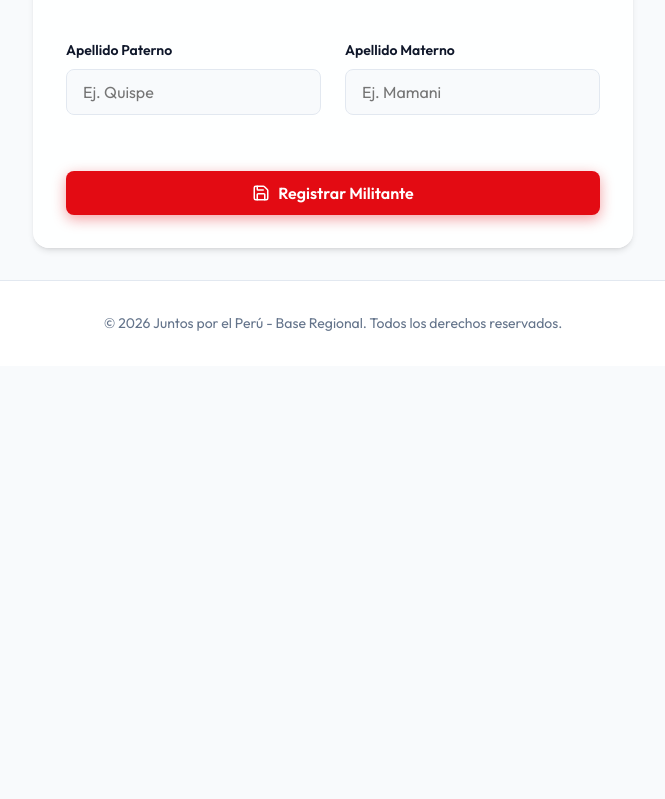
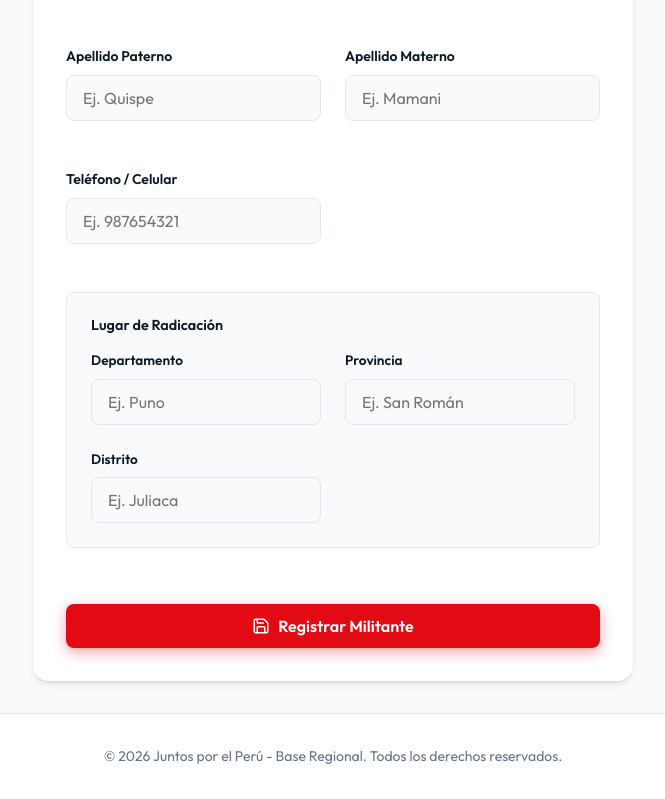
Before and after one commit to alvarocahuana/registro-militantes-jpp, a React (Vite) app: page / in a window 1280 px wide. Shown: the part 609-1408 px from the top of the page, without its empty margins (307-972 px from the left). Before the commit the page ends 975 px from the top, so only its background shows below. Built offline with nearby package versions, Linux system fonts and the light colour scheme.

Commit message:
Add contact info and tricolor header

```diff
--- a/src/App.tsx
+++ b/src/App.tsx
@@ -32,8 +32,9 @@ function App() {
   return (
     <BrowserRouter>
       <div className="app-wrapper">
-        <header className="header glass">
-          <div className="container header-container">
+        <header className="header glass" style={{ paddingTop: 0 }}>
+          <div style={{ height: '6px', background: 'linear-gradient(to right, var(--jpp-red) 33.3%, white 33.3%, white 66.6%, var(--jpp-green) 66.6%)', width: '100%' }}></div>
+          <div className="container header-container" style={{ paddingTop: '1rem' }}>
             <Link to="/" className="brand">
               <span className="brand-icon" style={{ fontSize: '2rem' }}>JP</span>
               <div>
--- a/src/components/MilitantsList.tsx
+++ b/src/components/MilitantsList.tsx
@@ -134,6 +134,7 @@ export default function MilitantsList() {
                             <th style={{ padding: '1.25rem 2rem', fontWeight: 600, color: 'var(--text-muted)' }}>Foto</th>
                             <th style={{ padding: '1.25rem 2rem', fontWeight: 600, color: 'var(--text-muted)' }}>DNI</th>
                             <th style={{ padding: '1.25rem 2rem', fontWeight: 600, color: 'var(--text-muted)' }}>Apellidos y Nombres</th>
+                            <th style={{ padding: '1.25rem 2rem', fontWeight: 600, color: 'var(--text-muted)' }}>Contacto y Ubicación</th>
                             <th style={{ padding: '1.25rem 2rem', fontWeight: 600, color: 'var(--text-muted)' }}>Fecha Registro</th>
                             {isAdmin && <th style={{ padding: '1.25rem 2rem', fontWeight: 600, color: 'var(--text-muted)', textAlign: 'right' }}>Acciones</th>}
                         </tr>
@@ -141,7 +142,7 @@ export default function MilitantsList() {
                     <tbody>
                         {loading ? (
                             <tr>
-                                <td colSpan={isAdmin ? 5 : 4} style={{ padding: '4rem', textAlign: 'center', color: 'var(--text-muted)' }}>
+                                <td colSpan={isAdmin ? 6 : 5} style={{ padding: '4rem', textAlign: 'center', color: 'var(--text-muted)' }}>
                                     <div style={{ display: 'flex', flexDirection: 'column', alignItems: 'center', gap: '1rem' }}>
                                         <Loader2 size={32} className="animate-spin" color="var(--jpp-red)" />
                                         <p>Conectando con la base de datos...</p>
@@ -150,7 +151,7 @@ export default function MilitantsList() {
                             </tr>
                         ) : error ? (
                             <tr>
-                                <td colSpan={isAdmin ? 5 : 4} style={{ padding: '4rem', textAlign: 'center', color: 'var(--jpp-red)' }}>
+                                <td colSpan={isAdmin ? 6 : 5} style={{ padding: '4rem', textAlign: 'center', color: 'var(--jpp-red)' }}>
                                     <div style={{ display: 'flex', flexDirection: 'column', alignItems: 'center', gap: '1rem' }}>
                                         <AlertCircle size={32} />
                                         <p>{error}</p>
@@ -172,6 +173,12 @@ export default function MilitantsList() {
                                             {militante.apellidoPaterno} {militante.apellidoMaterno}, <span style={{ fontWeight: 400, color: 'var(--text-muted)' }}>{militante.nombres}</span>
                                         </div>
                                     </td>
+                                    <td style={{ padding: '1.25rem 2rem', fontSize: '0.9rem' }}>
+                                        <div style={{ color: 'var(--text-main)', fontWeight: 500 }}>📱 {militante.telefono || 'No especificado'}</div>
+                                        <div style={{ color: 'var(--text-muted)', textTransform: 'capitalize', marginTop: '0.25rem' }}>
+                                            📍 {militante.distrito || '-'}, {militante.provincia || '-'}, {militante.departamento || '-'}
+                                        </div>
+                                    </td>
                                     <td style={{ padding: '1.25rem 2rem', color: 'var(--text-muted)' }}>
                                         {new Date(militante.fechaRegistro).toLocaleDateString('es-PE')}
                                     </td>
@@ -190,7 +197,7 @@ export default function MilitantsList() {
                             ))
                         ) : (
                             <tr>
-                                <td colSpan={isAdmin ? 5 : 4} style={{ padding: '3rem', textAlign: 'center', color: 'var(--text-muted)' }}>
+                                <td colSpan={isAdmin ? 6 : 5} style={{ padding: '3rem', textAlign: 'center', color: 'var(--text-muted)' }}>
                                     {searchTerm ? 'No se encontraron militantes que coincidan con la búsqueda.' : 'Aún no hay militantes registrados. ¡Ve a la sección de registro para empezar!'}
                                 </td>
                             </tr>
--- a/src/components/RegistrationForm.tsx
+++ b/src/components/RegistrationForm.tsx
@@ -10,6 +10,10 @@ export default function RegistrationForm() {
         nombres: '',
         apellidoPaterno: '',
         apellidoMaterno: '',
+        telefono: '',
+        departamento: '',
+        provincia: '',
+        distrito: '',
     });
     const [foto, setFoto] = useState<string>('');
     const [success, setSuccess] = useState(false);
@@ -44,7 +48,7 @@ export default function RegistrationForm() {
 
         setIsSubmitting(true);
 
-        const { dni, nombres, apellidoPaterno, apellidoMaterno } = formData;
+        const { dni, nombres, apellidoPaterno, apellidoMaterno, telefono, departamento, provincia, distrito } = formData;
 
         const newMilitante: Militante = {
             id: crypto.randomUUID(),
@@ -52,6 +56,10 @@ export default function RegistrationForm() {
             nombres,
             apellidoPaterno,
             apellidoMaterno,
+            telefono,
+            departamento,
+            provincia,
+            distrito,
             fotoBase64: foto,
             fechaRegistro: new Date().toISOString()
         };
@@ -62,7 +70,7 @@ export default function RegistrationForm() {
 
             // Mostrar éxito y resetear formulario
             setSuccess(true);
-            setFormData({ dni: '', nombres: '', apellidoPaterno: '', apellidoMaterno: '' });
+            setFormData({ dni: '', nombres: '', apellidoPaterno: '', apellidoMaterno: '', telefono: '', departamento: '', provincia: '', distrito: '' });
             setFoto('');
             if (fileInputRef.current) fileInputRef.current.value = '';
 
@@ -200,6 +208,64 @@ export default function RegistrationForm() {
                             required
                         />
                     </div>
+
+                    <div className="form-group">
+                        <label className="form-label">Teléfono / Celular</label>
+                        <input
+                            type="tel"
+                            name="telefono"
+                            className="form-input"
+                            placeholder="Ej. 987654321"
+                            value={formData.telefono}
+                            onChange={handleInputChange}
+                            required
+                        />
+                    </div>
+
+                    <div className="form-group" style={{ gridColumn: '1 / -1', display: 'grid', gridTemplateColumns: 'repeat(auto-fit, minmax(150px, 1fr))', gap: '1.5rem', backgroundColor: 'var(--bg-color)', padding: '1.5rem', borderRadius: '8px', border: '1px solid var(--border-color)' }}>
+                        <div style={{ gridColumn: '1 / -1', marginBottom: '-0.5rem' }}>
+                            <h4 style={{ color: 'var(--text-main)', fontSize: '0.9rem', fontWeight: 600, margin: 0 }}>Lugar de Radicación</h4>
+                        </div>
+                        <div>
+                            <label className="form-label" style={{ fontSize: '0.85rem' }}>Departamento</label>
+                            <input
+                                type="text"
+                                name="departamento"
+                                className="form-input"
+                                placeholder="Ej. Puno"
+                                value={formData.departamento}
+                                onChange={handleInputChange}
+                                style={{ textTransform: 'capitalize' }}
+                                required
+                            />
+                        </div>
+                        <div>
+                            <label className="form-label" style={{ fontSize: '0.85rem' }}>Provincia</label>
+                            <input
+                                type="text"
+                                name="provincia"
+                                className="form-input"
+                                placeholder="Ej. San Román"
+                                value={formData.provincia}
+                                onChange={handleInputChange}
+                                style={{ textTransform: 'capitalize' }}
+                                required
+                            />
+                        </div>
+                        <div>
+                            <label className="form-label" style={{ fontSize: '0.85rem' }}>Distrito</label>
+                            <input
+                                type="text"
+                                name="distrito"
+                                className="form-input"
+                                placeholder="Ej. Juliaca"
+                                value={formData.distrito}
+                                onChange={handleInputChange}
+                                style={{ textTransform: 'capitalize' }}
+                                required
+                            />
+                        </div>
+                    </div>
                 </div>
 
                 <div style={{ marginTop: '2rem' }}>
--- a/src/types.ts
+++ b/src/types.ts
@@ -4,6 +4,10 @@ export interface Militante {
     nombres: string;
     apellidoPaterno: string;
     apellidoMaterno: string;
+    telefono: string;
+    departamento: string;
+    provincia: string;
+    distrito: string;
     fotoBase64: string;
     fechaRegistro: string;
 }
```
